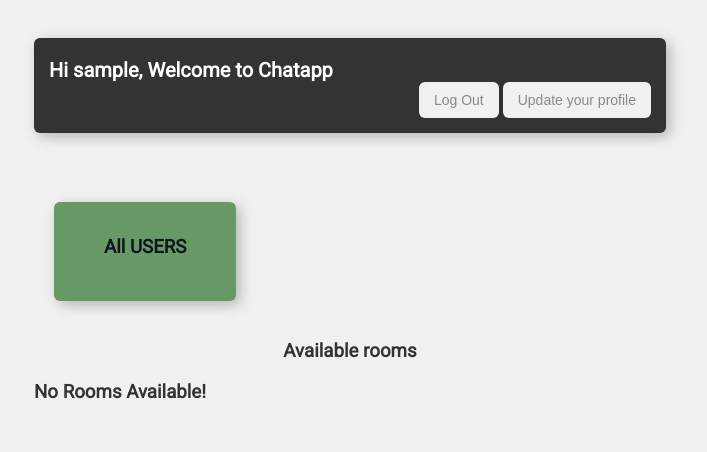
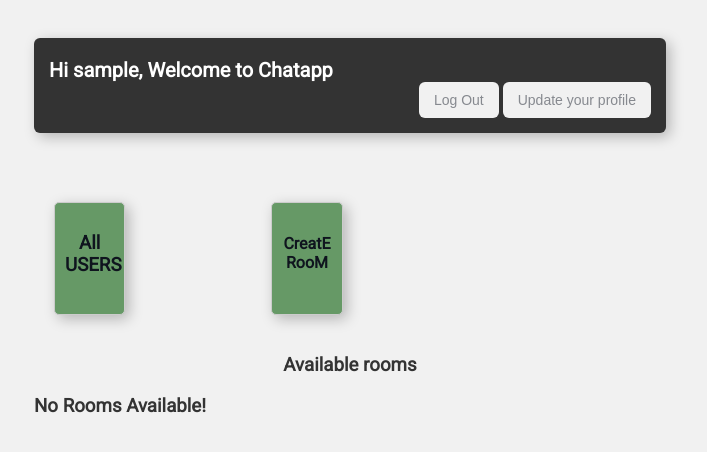
Before and after one commit to Dserw/Learning, a Django app: page / in a window 1280 px wide. Shown: the top 452 px of the page, without its empty margins (290-997 px from the left). Run offline with Django 4.2, Linux system fonts and the light colour scheme; the visitor is signed in with stand-in values (Sample User, id 1); data that the repository does not hold is empty.

Commit message:
add create
add page create room

```diff
--- a/Chat/secondapp/chat/forms.py
+++ b/Chat/secondapp/chat/forms.py
@@ -6,7 +6,7 @@ class RoomCreatedForm(ModelForm):
 
     class Meta:
         model = Room
-        fields = ['name', 'UserRoom']
+        fields = ['name', 'slug', 'UserRoom']
 
 
 class UserEditForm(ModelForm):
--- a/Chat/secondapp/chat/urls.py
+++ b/Chat/secondapp/chat/urls.py
@@ -12,12 +12,13 @@ router.register(r'room', RoomAPIView)
 router.register(r'message', MessageAPIView)
 
 urlpatterns = [
-    path('', views.rooms),
+    path('', views.rooms, name='rooms'),
     path("<str:slug>/", views.room, name="room"),
     path("api/rooms/", RoomAPIView.as_view()),
     path("api/rooms/<int:pk>/", RoomDetailAPIView.as_view()),
     path("api/messages/", MessageAPIView.as_view()),
     path("chat/users/", UserListView.as_view(), name="part"),
+    path("chat/created/", RoomCreatedView.as_view(), name='room_created'),
 ]
 urlpatterns += staticfiles_urlpatterns()
 urlpatterns += static(settings.MEDIA_URL, document_root=settings.MEDIA_ROOT)
--- a/Chat/secondapp/chat/views.py
+++ b/Chat/secondapp/chat/views.py
@@ -1,11 +1,11 @@
 from django.contrib.auth.decorators import login_required
 from django.shortcuts import render, get_object_or_404
-from django.views.generic import DetailView, ListView, UpdateView
-
+from django.urls import reverse_lazy
+from django.views.generic import DetailView, ListView, UpdateView, CreateView
 from .models import *
 from .serializer import *
 from rest_framework import generics
-from .forms import UserEditForm
+from .forms import UserEditForm, RoomCreatedForm
 
 # Create your views here.
 
@@ -53,3 +53,10 @@ class UserListView(ListView):
     context_object_name = 'users'
     template_name = 'users.html'
     queryset = User.objects.all()
+
+
+class RoomCreatedView(CreateView):
+    model = Room
+    template_name = 'room_create.html'
+    form_class = RoomCreatedForm
+    success_url = reverse_lazy('rooms')
--- a/Chat/secondapp/templates/rooms.html
+++ b/Chat/secondapp/templates/rooms.html
@@ -15,12 +15,30 @@
                     <h3><a href="/chat/users/">All USERS</a></h3>
                 </div>
 
+                <div class="room-card">
+                    <h4><a href="chat/created/">CreatE RooM</a></h4>
+                </div>
+
         </div>
 
         <div class="sign">
             <h3>Available rooms</h3>
         </div>
 
+    <style>
+        .cards {
+            display: grid;
+            grid-template-columns: repeat(3, 1fr);
+            gap: 20px; /* Расстояние между карточками */
+        }
+
+        .room-card {
+            border: 1px solid #ccc;
+            padding: 10px;
+            border-radius: 5px;
+            text-align: center;
+        }
+    </style>
 
     {% if rooms %}
         <div class="cards">
```
Also changed, not shown: Chat/secondapp/templates/room_create.html (added, +15 -0 lines).
